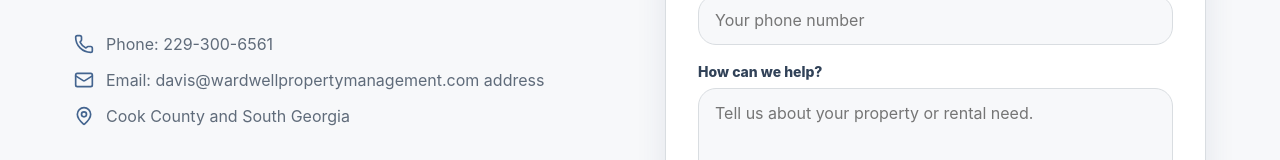
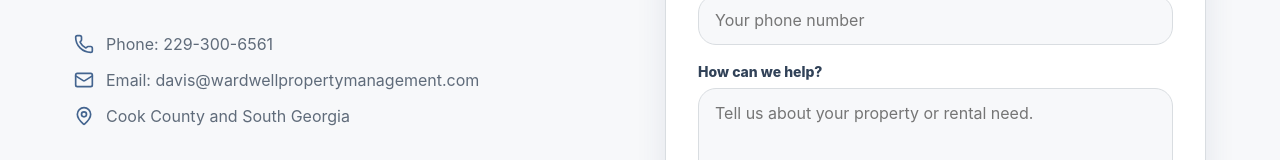
Before and after one commit to dswardwell-crypto/WardwellPropertyManagement, a React (Vite) app: page / in a window 1280 px wide. Shown: the part 4652-4812 px from the top of the page. Built offline with nearby package versions, Linux system fonts and the light colour scheme.

Commit message:
Update App.jsx

```diff
--- a/src/App.jsx
+++ b/src/App.jsx
@@ -168,7 +168,7 @@ export default function App() {
             <p className="section-copy">Reach out to discuss your property, what you need help with, and whether Wardwell Property Management would be a good fit.</p>
             <div className="contact-lines">
               <div className="contact-line"><Phone size={20} /><span>Phone: 229-300-6561</span></div>
-              <div className="contact-line"><Mail size={20} /><span>Email: davis@wardwellpropertymanagement.com address</span></div>
+              <div className="contact-line"><Mail size={20} /><span>Email: davis@wardwellpropertymanagement.com </span></div>
               <div className="contact-line"><MapPin size={20} /><span>Cook County and South Georgia</span></div>
             </div>
           </div>
```
